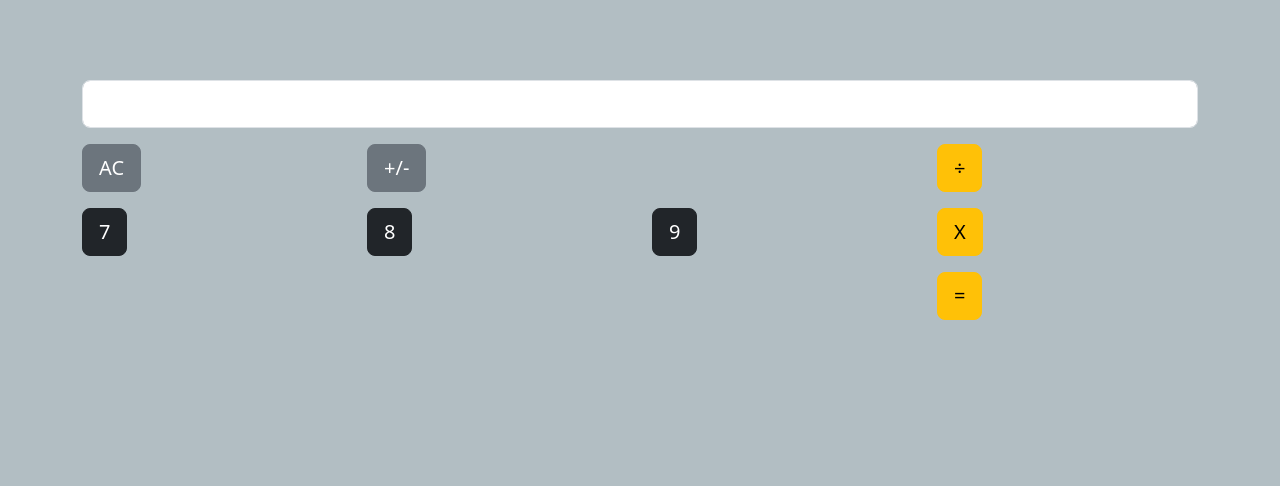
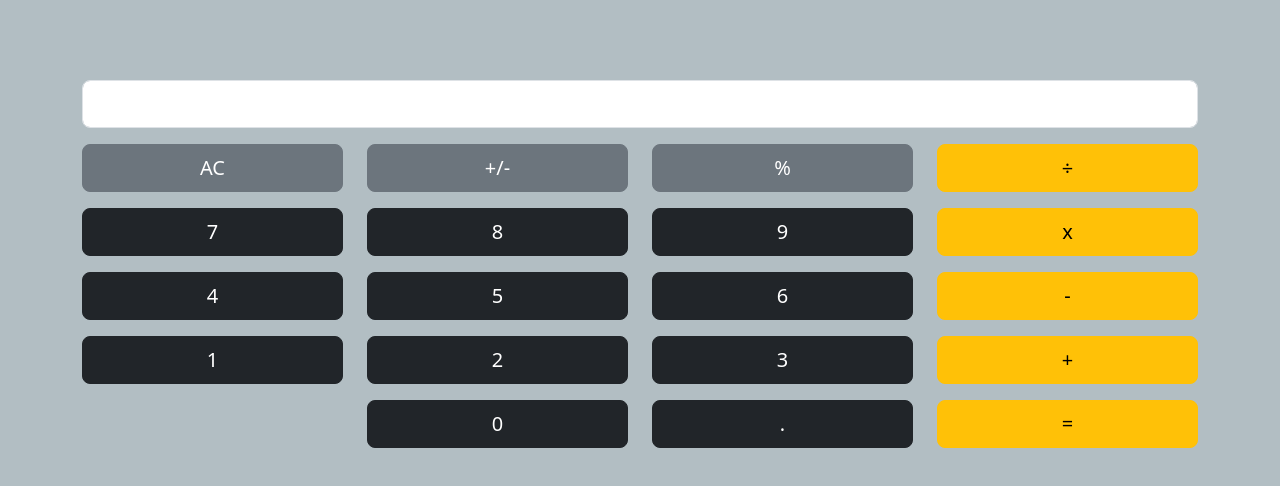
Before and after one commit to mattlittle16/calculator, a React (Create React App) app: page / in a window 1280 px wide. Shown: the top 486 px of the page. Built offline with nearby package versions, Linux system fonts and the light colour scheme.

Commit message:
more progress

```diff
--- a/src/App.tsx
+++ b/src/App.tsx
@@ -13,8 +13,10 @@ const App = () => {
 
   const [calcState, setCalcState] = useState<TCalculatorState>({
     screenValue: "",
-    prevValue: "",
-    currentOp: Op.Addition,
+    prevValue: 0,
+    currentValue: 0,
+    lastValue: 0,
+    currentOp: Op.Initial,
     posNeg: PosNeg.Positive
   });
 
@@ -22,16 +24,43 @@ const App = () => {
     if (calcState.currentOp === Op.Equals) {
       console.log(calcState);
 
-      let num1 = calcState.prevValue === undefined || calcState.prevValue === null ? 0 : +calcState.prevValue;
-      let num2 = +calcState.screenValue;
+      console.log("running equals useEffect");
+
+     //the calculator "mostly" works, there are some oddities though when running operations that a normal calculator wouldnt' do.
 
       if (calcState.prevOp === Op.Addition) {
-        setCalcState((prev) => { return { ...prev, screenValue: (num1 + num2).toString() }})
+        setCalcState((prev) => { return {
+          ...prev,
+          screenValue: (calcState.prevValue + calcState.currentValue).toString(),
+          currentValue: (calcState.prevValue + calcState.currentValue),
+          prevValue: calcState.lastValue,
+          currentOp: calcState.prevOp
+        }})
       } else if (calcState.prevOp === Op.Multiplicatoin) {
-        setCalcState((prev) => { return { ...prev, screenValue: (num1 * num2).toString(), currentOp: Op.Subtraction }})
+        setCalcState((prev) => { return {
+          ...prev,
+          screenValue: (calcState.prevValue * calcState.currentValue).toString(),
+          currentValue: (calcState.prevValue * calcState.currentValue),
+          prevValue: calcState.lastValue,
+          currentOp: calcState.prevOp
+        }})
+      } else if (calcState.prevOp === Op.Subtraction) {
+          setCalcState((prev) => { return {
+            ...prev,
+            screenValue: (calcState.prevValue - calcState.currentValue).toString(),
+            prevValue: (calcState.prevValue - calcState.currentValue),
+            currentValue: calcState.lastValue,
+            currentOp: calcState.prevOp
+          }})
+      } else if (calcState.prevOp === Op.Division) {
+        setCalcState((prev) => { return {
+          ...prev,
+          screenValue: (calcState.prevValue / calcState.currentValue).toString(),
+          prevValue: (calcState.prevValue / calcState.currentValue),
+          currentValue: calcState.lastValue,
+          currentOp: calcState.prevOp
+        }})
       }
-
-
     }
   }, [calcState.currentOp]);
 
@@ -39,7 +68,7 @@ const App = () => {
     <Container id="main-container">
       <Row>
         <Col>
-          <Screen screenValue={calcState.screenValue} />
+          <Screen {...calcState} />
         </Col>
       </Row>
       <Row className="mt-3">
@@ -49,7 +78,9 @@ const App = () => {
         <Col>
           <CalculatorButton setCalcState={setCalcState} displayValue={"+/-"} variant="secondary" />
         </Col>
-        <Col></Col>
+        <Col>
+          <CalculatorButton setCalcState={setCalcState} displayValue={"%"} variant="secondary" />
+        </Col>
         <Col>
           <CalculatorButton setCalcState={setCalcState} displayValue={"÷"} variant="warning" />
         </Col>
@@ -65,18 +96,45 @@ const App = () => {
           <CalculatorButton setCalcState={setCalcState} displayValue={"9"} variant="dark" />
         </Col>
         <Col>
-          <CalculatorButton setCalcState={setCalcState} displayValue={"X"} variant="warning" />
+          <CalculatorButton setCalcState={setCalcState} displayValue={"x"} variant="warning" />
         </Col>
       </Row>
       <Row className="mt-3">
         <Col>
-
+          <CalculatorButton setCalcState={setCalcState} displayValue={"4"} variant="dark" />
         </Col>
         <Col>
-
+          <CalculatorButton setCalcState={setCalcState} displayValue={"5"} variant="dark" />
         </Col>
         <Col>
-
+          <CalculatorButton setCalcState={setCalcState} displayValue={"6"} variant="dark" />
+        </Col>
+        <Col>
+          <CalculatorButton setCalcState={setCalcState} displayValue={"-"} variant="warning" />
+        </Col>
+      </Row>
+      <Row className="mt-3">
+        <Col>
+          <CalculatorButton setCalcState={setCalcState} displayValue={"1"} variant="dark" />
+        </Col>
+        <Col>
+          <CalculatorButton setCalcState={setCalcState} displayValue={"2"} variant="dark" />
+        </Col>
+        <Col>
+          <CalculatorButton setCalcState={setCalcState} displayValue={"3"} variant="dark" />
+        </Col>
+        <Col>
+          <CalculatorButton setCalcState={setCalcState} displayValue={"+"} variant="warning" />
+        </Col>
+      </Row>
+      <Row className="mt-3">
+        <Col>
+        </Col>
+        <Col>
+        <CalculatorButton setCalcState={setCalcState} displayValue={"0"} variant="dark" />
+        </Col>
+        <Col>
+          <CalculatorButton setCalcState={setCalcState} displayValue={"."} variant="dark" />
         </Col>
         <Col>
           <CalculatorButton setCalcState={setCalcState} displayValue={"="} variant="warning" />
--- /dev/null
+++ b/src/components/CalculatorButton.css
@@ -0,0 +1,3 @@
+.custButton {
+    width: 100%;
+}
--- a/src/components/CalculatorButton.tsx
+++ b/src/components/CalculatorButton.tsx
@@ -1,39 +1,79 @@
 import React from "react";
 import Button from 'react-bootstrap/Button';
+import './CalculatorButton.css'
 import { TCalculatorButton } from "../types/types";
 import { PosNeg, Op } from '../types/enums'
 
 const CalculatorButton = ( {setCalcState, displayValue, variant }: TCalculatorButton) => {
     const num = ["0", "1", "2", "3", "4", "5", "6", "7", "8", "9"];
     const op = [{ op: "+", eop: Op.Addition}, { op: "-", eop: Op.Subtraction},
-        { op: "÷", eop: Op.Division}, { op: "x", eop: Op.Multiplicatoin}, { op: "=", eop: Op.Equals}, ];
+        { op: "÷", eop: Op.Division}, { op: "x", eop: Op.Multiplicatoin},  ];
 
 
     const handleClick = (e: React.MouseEvent<HTMLButtonElement>) => {
-        console.log(e.currentTarget);
         let val = e.currentTarget;
 
         if (val.innerHTML in num) {
-            setCalcState( (prev) => { return { ...prev, screenValue: prev.screenValue + val.innerHTML }});
+            setCalcState( (prev) => { return {
+                ...prev,
+                screenValue: prev.screenValue + val.innerHTML,
+                currentValue: prev.posNeg === PosNeg.Negative ? 0 - +(prev.screenValue + val.innerHTML).substring(2) : +(prev.screenValue + val.innerHTML)
+            }});
             console.log('num');
         }
         else if (op.find(x => x.op === val.innerHTML.toLowerCase())) {
             let cop = op.find(x => x.op === val.innerHTML.toLowerCase());
-            setCalcState( (prev) => { return { ...prev, prevOp:prev.currentOp, currentOp: cop?.eop, prevValue: val.innerHTML, screenValue: cop?.eop === Op.Equals ? val.innerHTML : "" }});
+            console.log(cop);
+            setCalcState( (prev) => { return {
+                ...prev,
+                prevOp: prev.currentOp,
+                currentOp: cop?.eop,
+                prevValue: prev.currentValue,
+                currentValue: 0,
+                screenValue: prev.posNeg === PosNeg.Negative ? "- " : ""
+            }});
             console.log('op');
         }
         else if (val.innerHTML === "+/-") {
-            setCalcState( (prev) => { return { ...prev, posNeg: prev.posNeg === PosNeg.Positive ? PosNeg.Negative : PosNeg.Positive }});
+            setCalcState( (prev) => { return {
+                ...prev,
+                posNeg: prev.posNeg === PosNeg.Positive ? PosNeg.Negative : PosNeg.Positive,
+                screenValue: prev.posNeg === PosNeg.Positive ? '- ' + prev.screenValue : prev.screenValue.substring(2),
+                currentValue: prev.posNeg === PosNeg.Positive ? 0-prev.currentValue : Math.abs(prev.currentValue)
+            }});
             console.log('posneg');
         }
         else if (val.innerHTML === "=") {
-            setCalcState( (prev) => { return { ...prev, currentOp: Op.Equals }});
+            setCalcState( (prev) => { return {
+                ...prev,
+                currentOp: Op.Equals,
+                prevOp: prev.currentOp,
+                lastValue: prev.prevOp === Op.Initial ? prev.currentValue : prev.lastValue
+            }});
             console.log('equals');
-        }
+        } else if (val.innerHTML === "AC") {
+            setCalcState( () => { return {
+                screenValue: "",
+                prevValue: 0,
+                currentValue: 0,
+                lastValue: 0,
+                currentOp: Op.Initial,
+                prevOp: Op.Initial,
+                posNeg: PosNeg.Positive
+             }});
+            console.log('ac');
+        } else if (val.innerHTML === ".") {
+            setCalcState( (prev) => { return {
+                ...prev,
+                screenValue: prev.screenValue + "."
+            }});
+            console.log('.');
+    }
+
     };
 
     return (
-        <Button variant={variant} size="lg" onClick={handleClick}>{displayValue}</Button>
+        <Button variant={variant} size="lg" className="custButton" onClick={handleClick}>{displayValue}</Button>
     );
 };
 
--- a/src/types/enums.ts
+++ b/src/types/enums.ts
@@ -3,7 +3,8 @@ export enum Op {
     Multiplicatoin,
     Subtraction,
     Addition,
-    Equals
+    Equals,
+    Initial
 };
 
 export enum PosNeg {
--- a/src/types/types.d.ts
+++ b/src/types/types.d.ts
@@ -1,4 +1,4 @@
-import { Op, PosNeg } from './enums'
+import { Hundreds, Op, PosNeg } from './enums'
 
 export type TCalculatorButton = {
     setCalcState: React.Dispatch<React.SetStateAction<TCalculatorState>>,
@@ -8,7 +8,9 @@ export type TCalculatorButton = {
 
 export type TCalculatorState = {
     screenValue: string,
-    prevValue?: string,
+    currentValue: number,
+    prevValue: number,
+    lastValue: number,
     prevOp?: Op,
     currentOp?: Op,
     posNeg?: PosNeg
```
